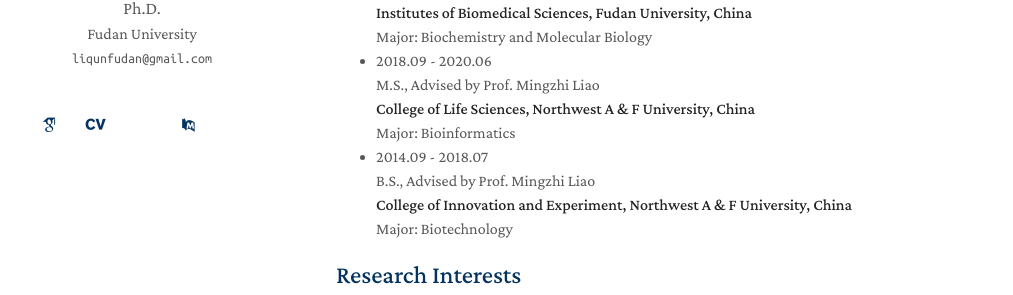
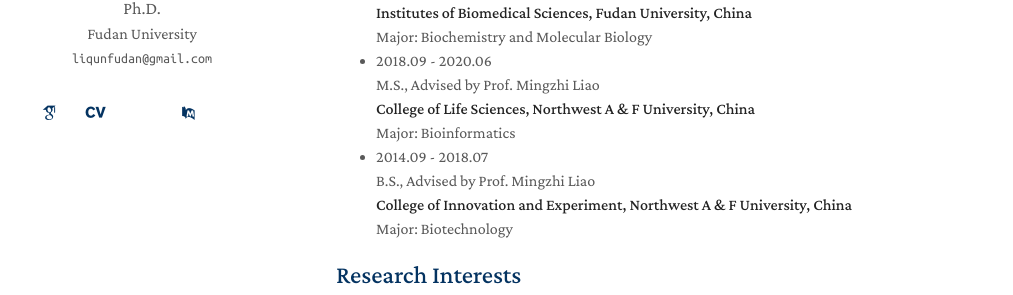
Before and after one commit to liqunbio/liqunbio.github.io, a Jekyll site: the page built from index.md, in a window 1280 px wide. Shown: the part 242-537 px from the top of the page, without its empty margins (134-1147 px from the left). Built offline with Jekyll 4.4.1, drawn with Linux system fonts in a browser that asks for light colours; some web fonts are replaced; our own code applies the rules of GitHub Pages for plain Markdown files.

Commit message:
Update homepage.html

```diff
--- a/_layouts/homepage.html
+++ b/_layouts/homepage.html
@@ -64,7 +64,7 @@
 
         {% if site.github_link %}
         <a style="margin: 0 5px 0 0" href="{{ site.github_link }}">
-          <i class="fab fa-github"></i>
+          <i class="ai ai-github"></i>
         </a>
         {% endif %}
 
```
